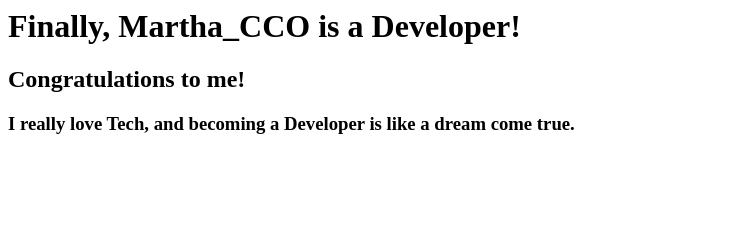
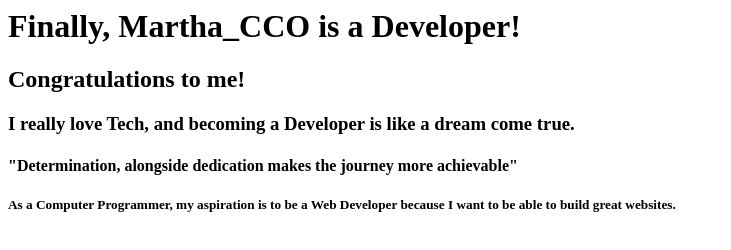
Before and after one commit to MarthaCCO/My_first_project, a plain HTML site: page index.html in a window 1280 px wide. Shown: the whole page, without its empty margins (0-731 px from the left). Drawn offline with Linux system fonts and the light colour scheme.

Commit message:
Update index.html

```diff
--- a/index.html
+++ b/index.html
@@ -1,3 +1,5 @@
 <h1>Finally, Martha_CCO is a Developer!</h1>
 <h2>Congratulations to me!</h2>
 <h3>I really love Tech, and becoming a Developer is like a dream come true.</h3>
+<h4>"Determination, alongside dedication makes the journey more achievable"</h4>
+<h5>As a Computer Programmer, my aspiration is to be a Web Developer because I want to be able to build great websites.</h5>
```
